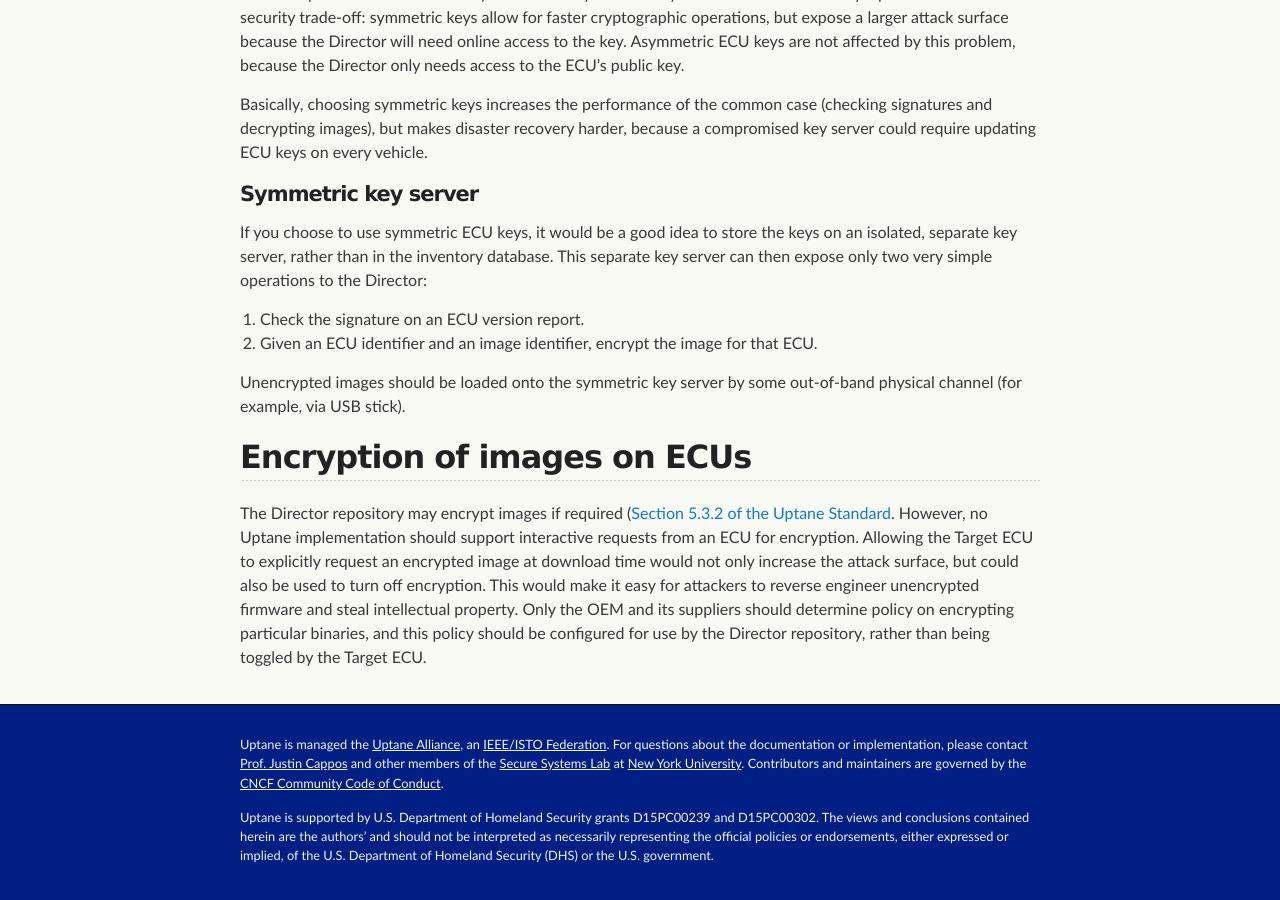
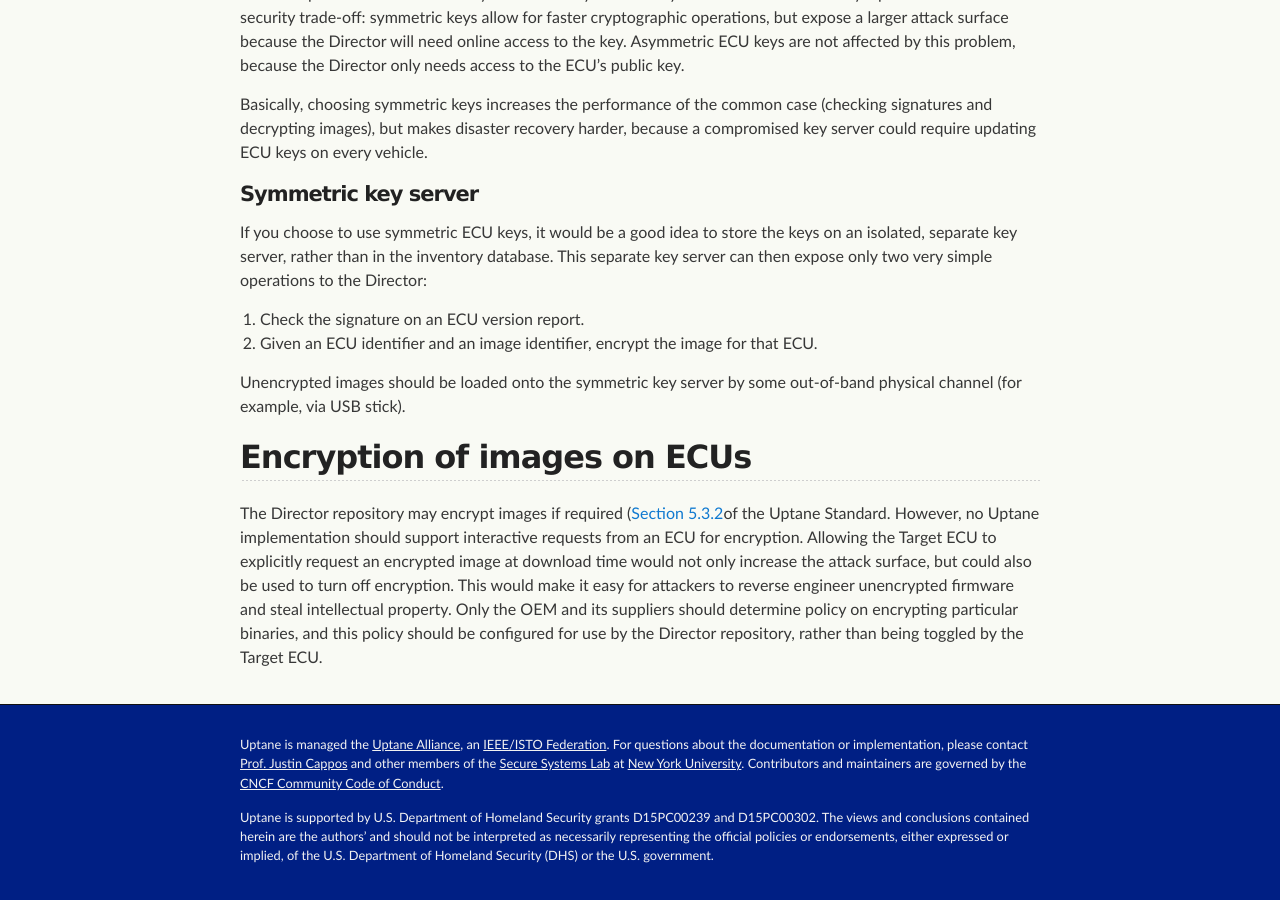
Before and after one commit to uptane/deployment-considerations, a Jekyll site: the page built from ecus.md, in a window 1280 px wide and 900 px high, scrolled down 1802 px. Built offline with Jekyll 4.4.1, drawn with Linux system fonts in a browser that asks for light colours; our own code applies the rules of GitHub Pages for plain Markdown files.

Commit message:
fixed a link

```diff
--- a/ecus.md
+++ b/ecus.md
@@ -48,4 +48,4 @@ Unencrypted images should be loaded onto the symmetric key server by some out-of
 
 ## Encryption of images on ECUs
 
-The Director repository may encrypt images if required ([Section 5.3.2 of the Uptane Standard](https://github.com/uptane/uptane-standard/blob/master/uptane-standard.md#director-repository-director_repository). However, no Uptane implementation should support interactive requests from an ECU for encryption.  Allowing the Target ECU to explicitly request an encrypted image at download time would not only increase the attack surface, but could also be used to turn off encryption. This would make it easy for attackers to reverse engineer unencrypted firmware and steal intellectual property. Only the OEM and its suppliers should determine policy on encrypting particular binaries, and this policy should be configured for use by the Director repository, rather than being toggled by the Target ECU.
+The Director repository may encrypt images if required ([Section 5.3.2](https://github.com/uptane/uptane-standard/blob/master/uptane-standard.md#director-repository-director_repository)of the Uptane Standard. However, no Uptane implementation should support interactive requests from an ECU for encryption.  Allowing the Target ECU to explicitly request an encrypted image at download time would not only increase the attack surface, but could also be used to turn off encryption. This would make it easy for attackers to reverse engineer unencrypted firmware and steal intellectual property. Only the OEM and its suppliers should determine policy on encrypting particular binaries, and this policy should be configured for use by the Director repository, rather than being toggled by the Target ECU.
```
